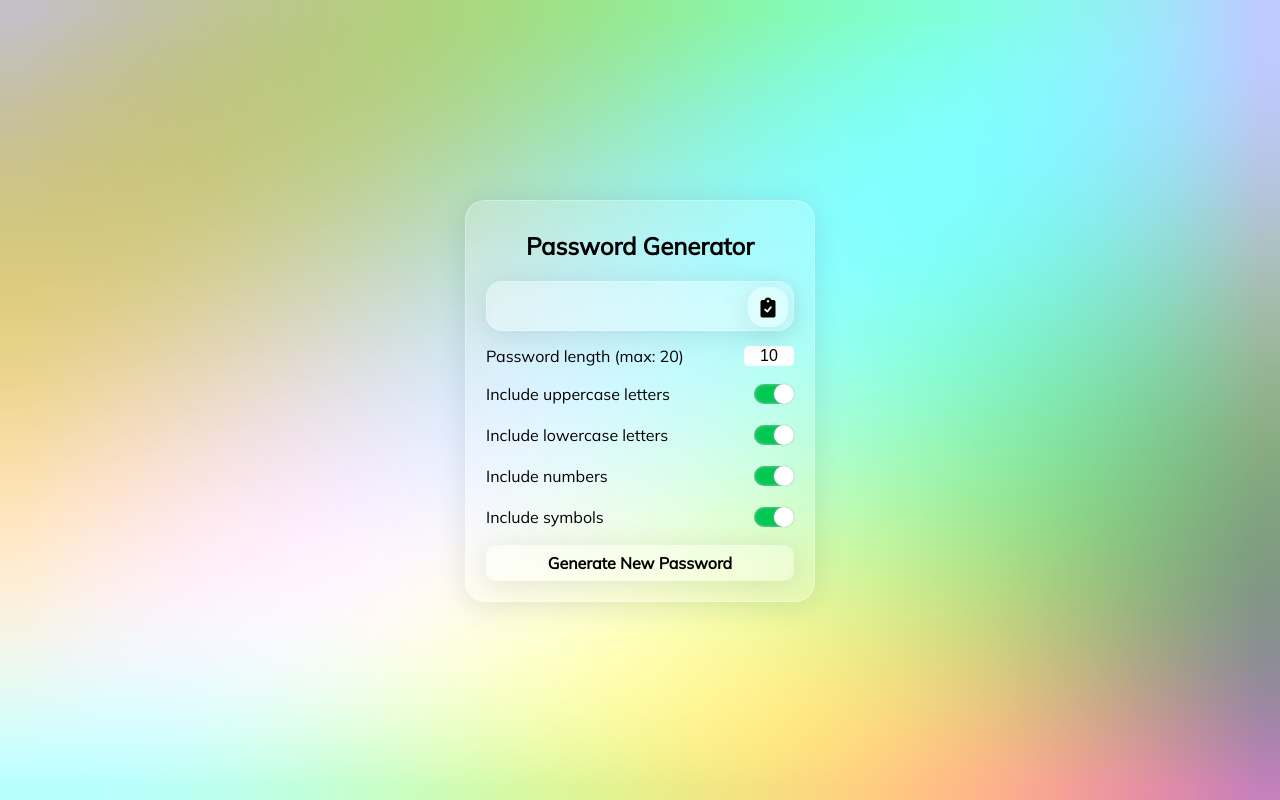
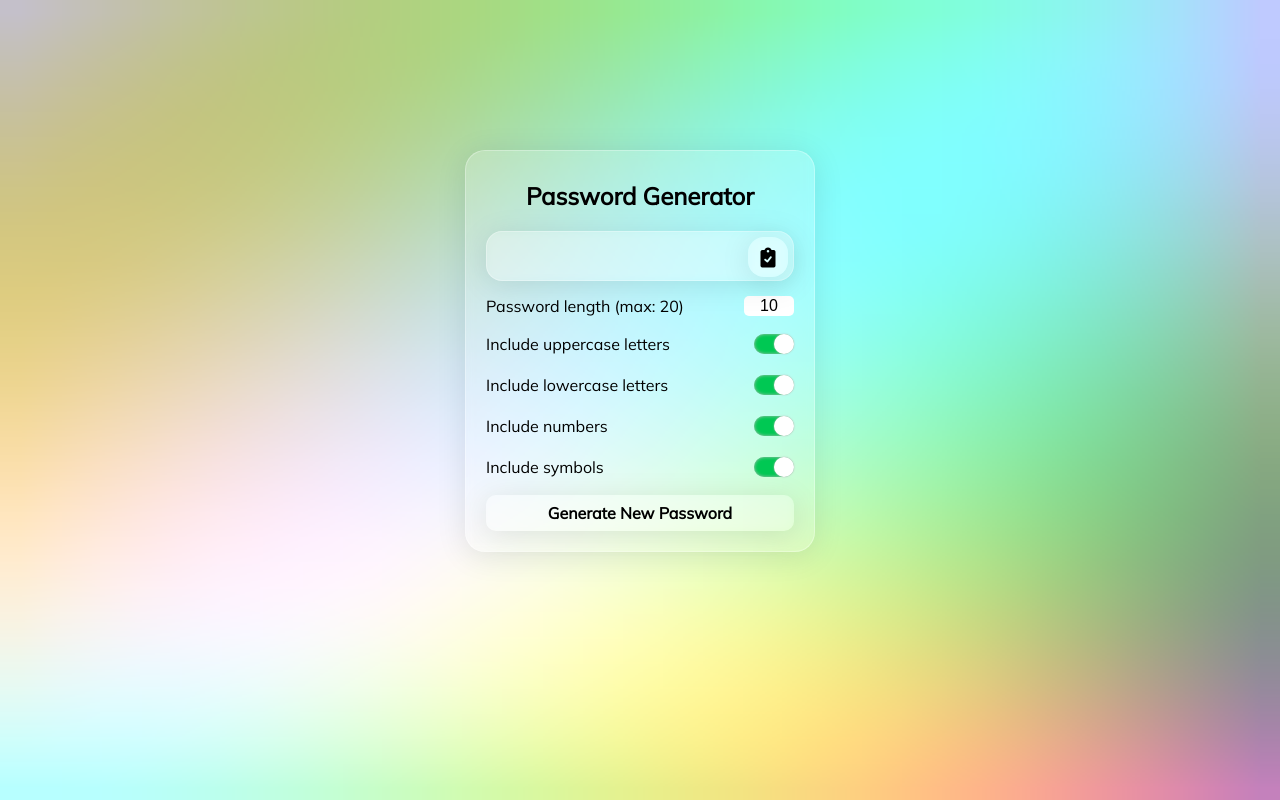
Before and after one commit to 0xronin/pwdgen, a plain HTML site: page index.html in a window 1280 px wide. Drawn offline with Linux system fonts and the light colour scheme.

Commit message:
update style.css

```diff
--- a/style.css
+++ b/style.css
@@ -32,7 +32,9 @@ input[type=checkbox]{
 }
 
 .container {
-    margin-top: 200px;
+    margin-top: 150px;
+    margin-left: 20px;
+    margin-right: 20px;
     position: relative;
     background: rgba(255, 255, 255, 0.2);
     border-radius: 16px;
```
